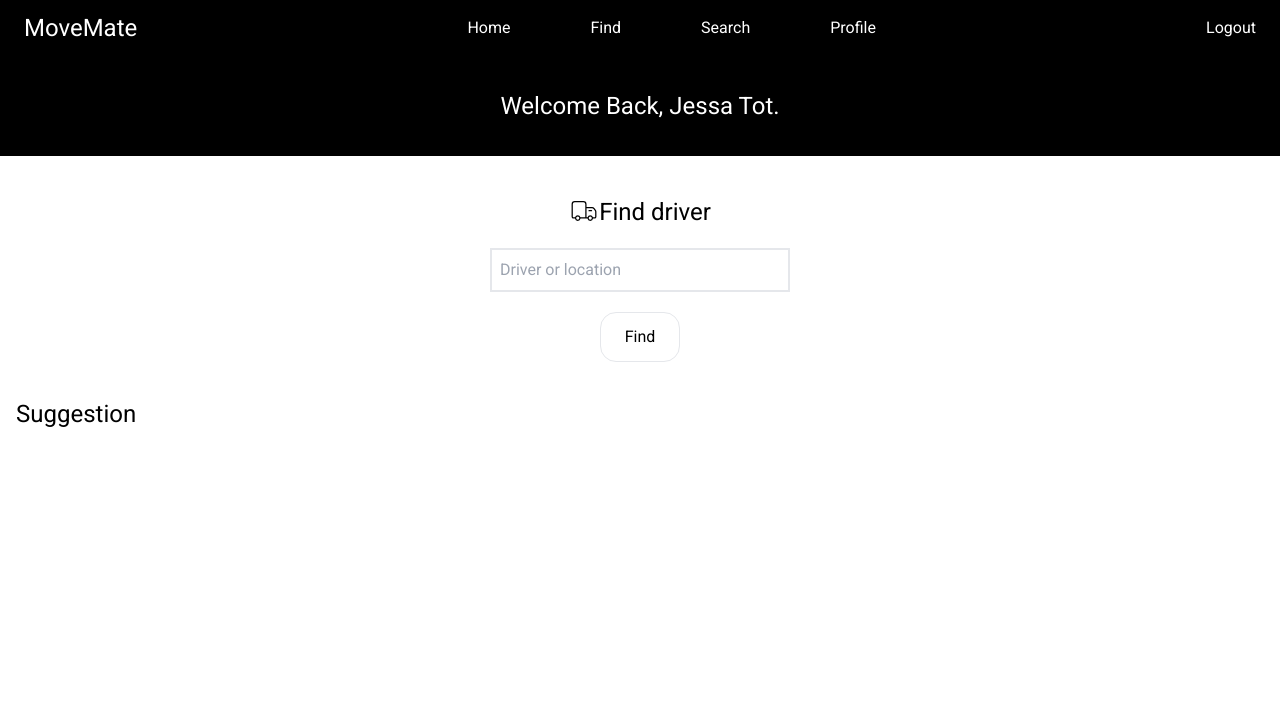
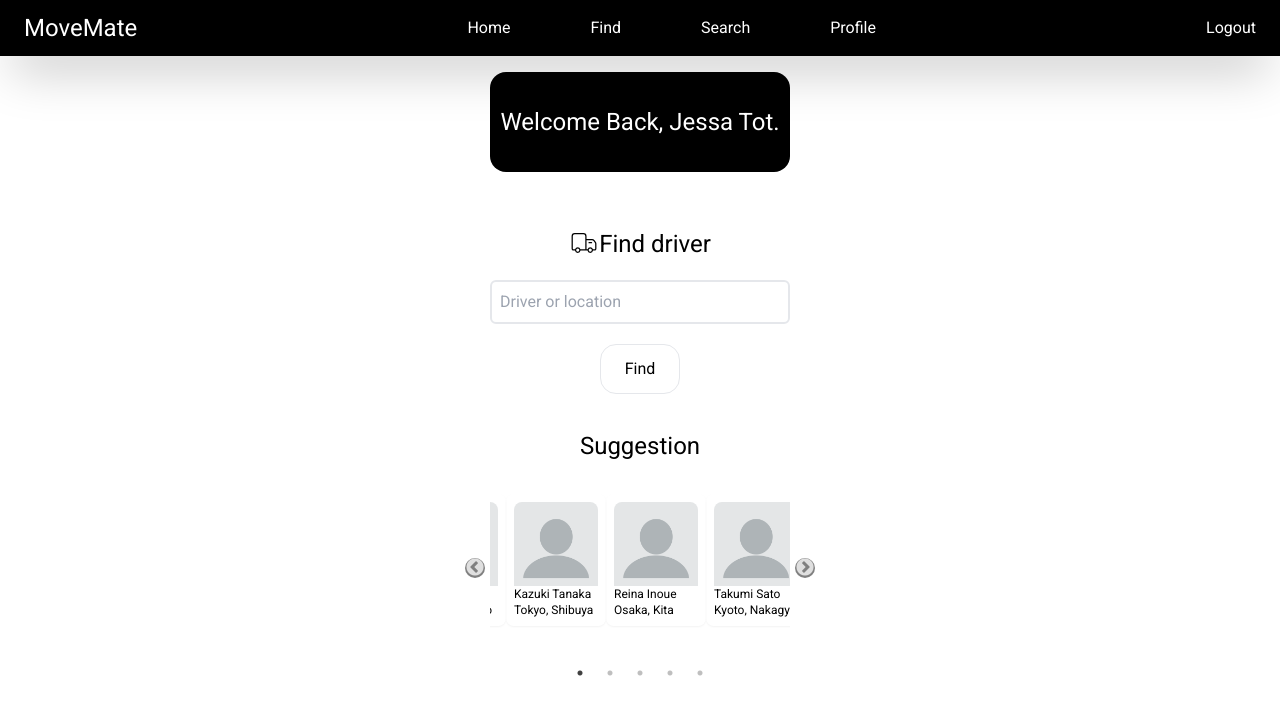
Before and after one commit to H-Morii/MoveMate, a React (Vite) app: page / in a window 1280 px wide. Shown: the top 714 px of the page. Built offline with nearby package versions, Linux system fonts and the light colour scheme; a web font is replaced by a local one.

Commit message:
suggested driver slider completed

```diff
--- a/package.json
+++ b/package.json
@@ -23,12 +23,15 @@
     "react-dom": "^18.2.0",
     "react-icons": "^5.0.1",
     "react-router-dom": "^6.22.3",
+    "react-slick": "^0.30.2",
+    "slick-carousel": "^1.8.1",
     "sort-by": "^1.2.0",
     "use-places-autocomplete": "^4.0.1"
   },
   "devDependencies": {
     "@types/react": "^18.2.64",
     "@types/react-dom": "^18.2.21",
+    "@types/react-slick": "^0.23.13",
     "@typescript-eslint/eslint-plugin": "^7.1.1",
     "@typescript-eslint/parser": "^7.1.1",
     "@vitejs/plugin-react": "^4.2.1",
--- a/src/components/WelcomeContent/WelcomeContent.tsx
+++ b/src/components/WelcomeContent/WelcomeContent.tsx
@@ -1,5 +1,62 @@
 
 import { CiDeliveryTruck } from "react-icons/ci";
+import DefaultProfile from "../../assets/defaultProfilePicture.jpg"
+import suggestedDrivers from "../../seedData/recomendedDriver.js";
+
+//slider
+import Slider from "react-slick";
+import "slick-carousel/slick/slick.css";
+import "slick-carousel/slick/slick-theme.css";
+
+
+
+// Custom arrow components
+function SampleNextArrow(props:any) {
+  const { className, style, onClick } = props;
+  return (
+    <div
+    className={className}
+    style={{...style,
+      display: 'flex', // Use flexbox to center content
+      justifyContent: 'center', // Center horizontally
+      alignItems: 'center', // Center vertically
+      background: 'grey',
+      borderRadius: '50%', // Set the width of the circle
+      zIndex: 1
+     }} // Make sure it's above other elements
+    onClick={onClick}
+    />
+  );
+}
+
+function SamplePrevArrow(props:any) {
+  const { className, style, onClick } = props;
+  return (
+    <div
+    className={className}
+    style={{       ...style,
+      display: 'flex', // Use flexbox to center content
+      justifyContent: 'center', // Center horizontally
+      alignItems: 'center', // Center vertically
+      background: 'grey',
+      borderRadius: '50%', // Set the width of the circle
+      zIndex: 1,
+
+     }}
+    onClick={onClick}
+    />
+  );
+}
+
+
+  const settings = {
+    dots: true,
+    infinite: true,
+    slidesToShow: 3,
+    slidesToScroll: 1,
+    nextArrow: <SampleNextArrow />,
+    prevArrow: <SamplePrevArrow />
+  };
 
 
 const WelcomeContent: React.FC = () => {
@@ -27,27 +84,48 @@ const WelcomeContent: React.FC = () => {
       //   </div>
         <>
         <div className="">
-          <header className="flex w-full justify-center items-center bg-black text-white h-[100px]">
+          <div className="flex justify-center">
+          <header className="flex w-full justify-center items-center bg-black text-white h-[100px] md:w-[300px] md:my-4 md:rounded-2xl">
             <h2 className=" text-2xl">
               Welcome Back, Jessa Tot.
             </h2>
           </header>
+          </div>
           <div className="flex justify-center items-center">
             <div className="p-5">
               <h3 className="p-5 flex justify-center text-2xl"><CiDeliveryTruck size={"30"}/>Find driver</h3>
-            <input type="text" placeholder="Driver or location" className="border-2 w-[300px] p-2" />
+            <input type="text" placeholder="Driver or location" className="border-2 w-[300px] p-2 rounded-md" />
             <div className="pt-5 flex justify-center">
               <button className=" border py-3 px-6 hover:bg-black hover:text-white rounded-2xl">Find</button>
             </div>
             </div>
           </div>
-          <section>
-            <div className="p-4">
+            <div className="flex justify-center items-center p-4">
               <h2 className="text-2xl">Suggestion</h2>
             </div>
+            <div className="flex justify-center">
+            <div className="w-[300px]">
+            <Slider {...settings} >
+              {suggestedDrivers.map((driver) => (
+                <div key={driver.id} className=" m-4 shadow-sm rounded-lg p-2 ">
+                  <div className="">
+                  <figure>
+                    <img src={DefaultProfile} alt="Profile Picture" className=" rounded-t-lg" />
+                  </figure>
+                  <div className=" text-xs">
+                    <p>{driver.name}</p>
+                    <p>{driver.location}</p>
+                  </div>
+                  </div>
+                  </div>
+              ))}
+              </Slider>
+              </div>
+              <div>
+              </div>
+              </div>
+            </div>
 
-          </section>
-        </div>
         </>
   )
 }
--- /dev/null
+++ b/src/seedData/recomendedDriver.js
@@ -0,0 +1,59 @@
+const suggestedDrivers = [
+    {
+        id: 1,
+        name: "Kazuki Tanaka",
+        location: "Tokyo, Shibuya",
+        rating: 4.8,
+        vehicle: "Toyota Proace",
+        languages: ["Japanese", "English"],
+        experience: "5 years",
+        image: "driver-1.jpg", // Path to the driver's image
+        reviewsCount: 124,
+    },
+    {
+        id: 2,
+        name: "Reina Inoue",
+        location: "Osaka, Kita",
+        rating: 4.6,
+        vehicle: "Nissan NV200",
+        languages: ["Japanese"],
+        experience: "3 years",
+        image: "driver-2.jpg", // Path to the driver's image
+        reviewsCount: 98,
+    },
+    {
+        id: 3,
+        name: "Takumi Sato",
+        location: "Kyoto, Nakagyo",
+        rating: 4.9,
+        vehicle: "Honda Acty",
+        languages: ["Japanese", "English", "Spanish"],
+        experience: "8 years",
+        image: "driver-3.jpg", // Path to the driver's image
+        reviewsCount: 152,
+    },
+    {
+        id: 4,
+        name: "Yui Aragaki",
+        location: "Fukuoka, Hakata",
+        rating: 4.7,
+        vehicle: "Suzuki Carry",
+        languages: ["Japanese"],
+        experience: "6 years",
+        image: "driver-4.jpg", // Path to the driver's image
+        reviewsCount: 136,
+    },
+    {
+        id: 5,
+        name: "Ryuji Iwasaki",
+        location: "Sapporo, Chuo",
+        rating: 4.5,
+        vehicle: "Mitsubishi Minicab",
+        languages: ["Japanese", "English"],
+        experience: "4 years",
+        image: "driver-5.jpg", // Path to the driver's image
+        reviewsCount: 87,
+    },
+];
+
+export default suggestedDrivers;
```
Also changed, not shown: 1 other file (tests, documents, lock files or other folders).
